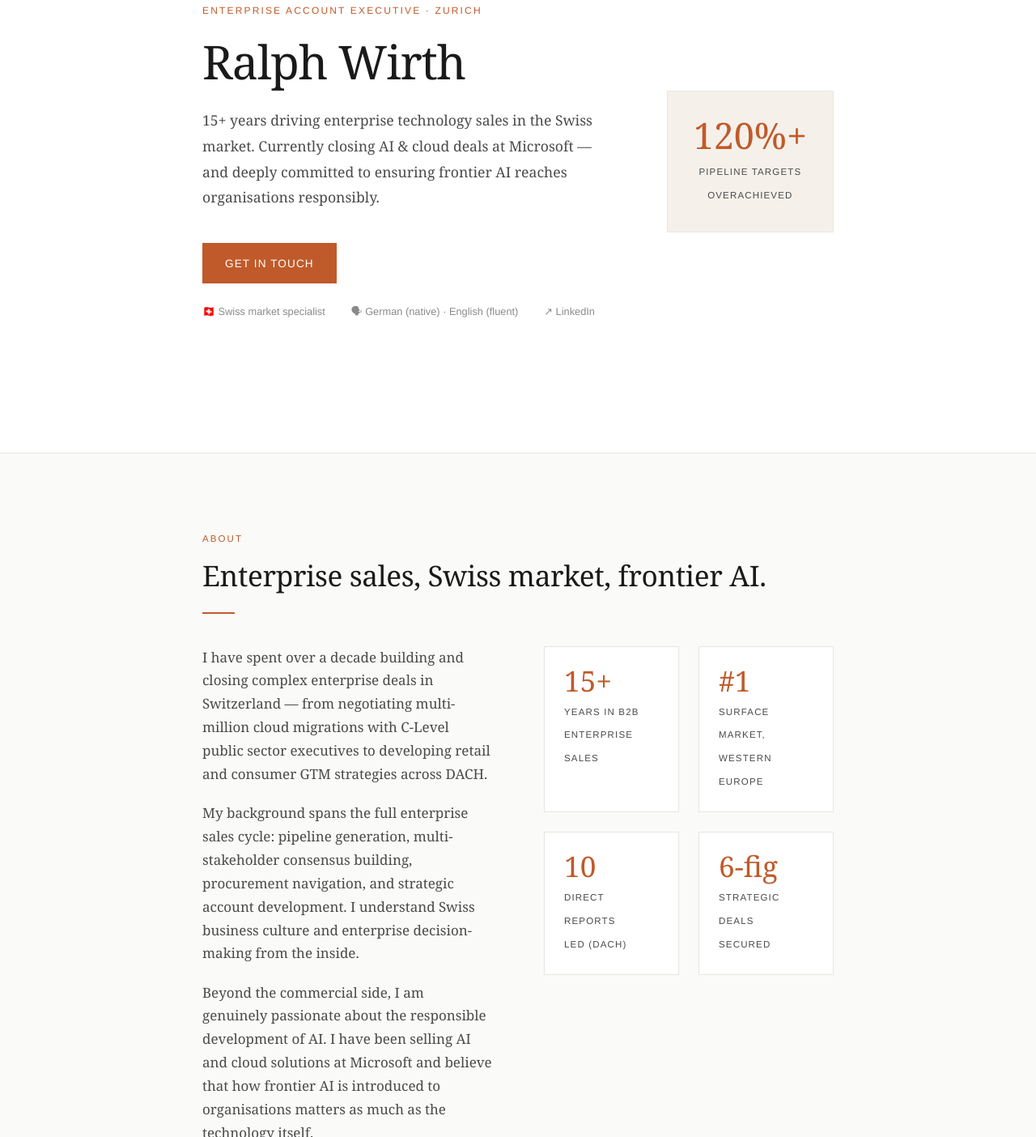
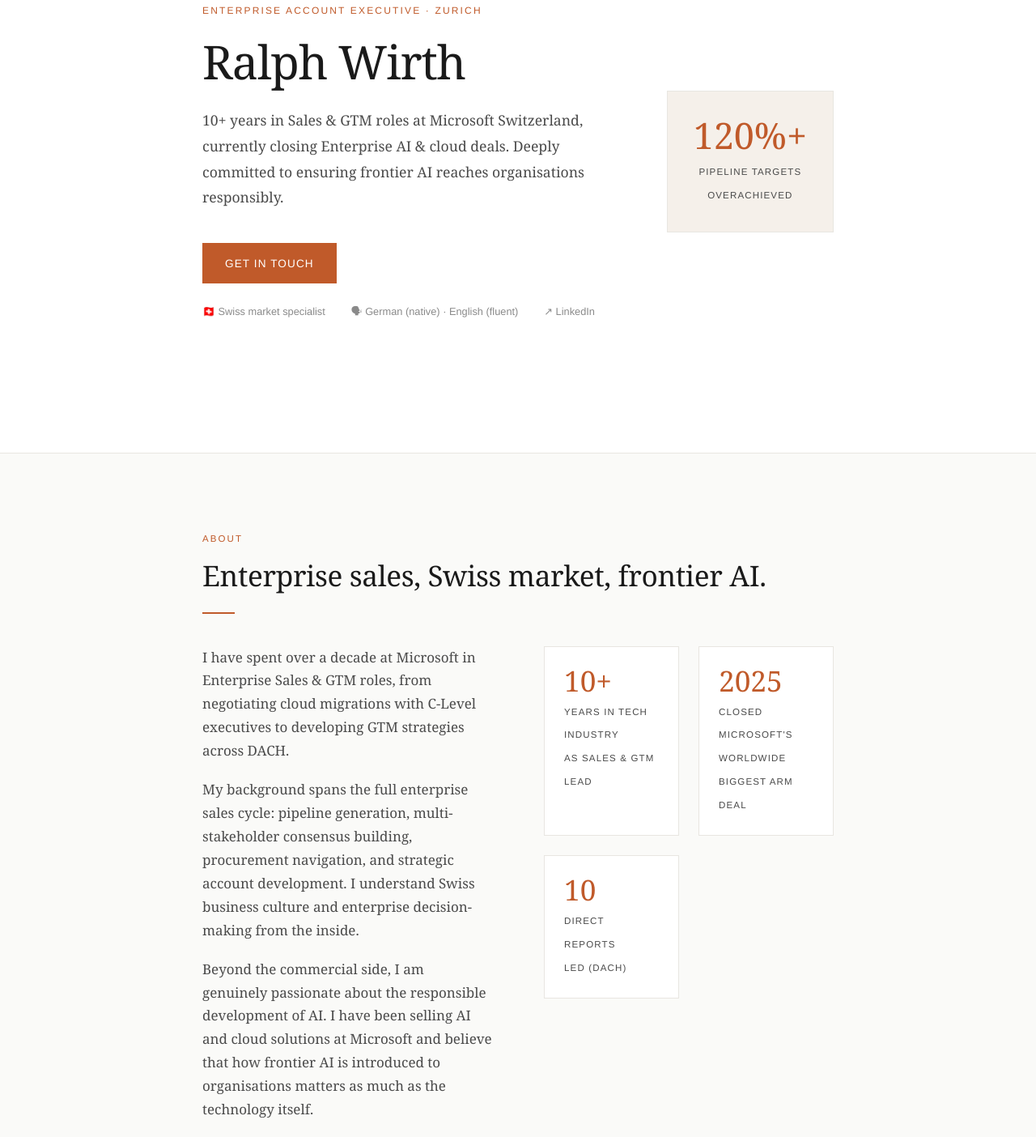
Before and after one commit to SendReturnAgency/ralphwirth, a plain HTML site: page index.html in a window 1280 px wide. Shown: the part 216-1620 px from the top of the page at 81% size. Drawn offline with Linux system fonts and the light colour scheme.

Commit message:
Add files via upload

```diff
--- a/index.html
+++ b/index.html
@@ -277,9 +277,9 @@
       <p class="hero-eyebrow">Enterprise Account Executive · Zurich</p>
       <h1>Ralph Wirth</h1>
       <p class="hero-sub">
-        15+ years driving enterprise technology sales in the Swiss market.
-        Currently closing AI &amp; cloud deals at Microsoft — and deeply committed
-        to ensuring frontier AI reaches organisations responsibly.
+        10+ years in Sales &amp; GTM roles at Microsoft Switzerland, currently
+        closing Enterprise AI &amp; cloud deals. Deeply committed to ensuring
+        frontier AI reaches organisations responsibly.
       </p>
       <a class="hero-cta" href="#contact">Get in touch</a>
       <div class="hero-meta">
@@ -306,10 +306,9 @@
     <div class="about-grid">
       <div class="about-text">
         <p>
-          I have spent over a decade building and closing complex enterprise deals
-          in Switzerland — from negotiating multi-million cloud migrations with
-          C-Level public sector executives to developing retail and consumer GTM
-          strategies across DACH.
+          I have spent over a decade at Microsoft in Enterprise Sales &amp; GTM roles,
+          from negotiating cloud migrations with C-Level executives to developing
+          GTM strategies across DACH.
         </p>
         <p>
           My background spans the full enterprise sales cycle: pipeline generation,
@@ -326,20 +325,16 @@
       </div>
       <div class="about-stats">
         <div class="stat-box">
-          <span class="num">15+</span>
-          <span class="lbl">Years in B2B<br>enterprise sales</span>
+          <span class="num">10+</span>
+          <span class="lbl">Years in Tech Industry<br>as Sales &amp; GTM Lead</span>
         </div>
         <div class="stat-box">
-          <span class="num">#1</span>
-          <span class="lbl">Surface market,<br>Western Europe</span>
+          <span class="num">2025</span>
+          <span class="lbl">Closed Microsoft's<br>worldwide biggest ARM deal</span>
         </div>
         <div class="stat-box">
           <span class="num">10</span>
           <span class="lbl">Direct reports<br>led (DACH)</span>
-        </div>
-        <div class="stat-box">
-          <span class="num">6-fig</span>
-          <span class="lbl">Strategic deals<br>secured</span>
         </div>
       </div>
     </div>
```
